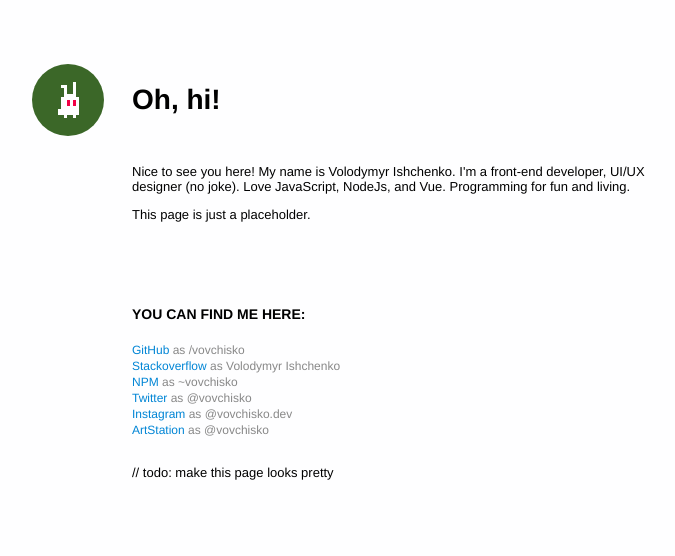
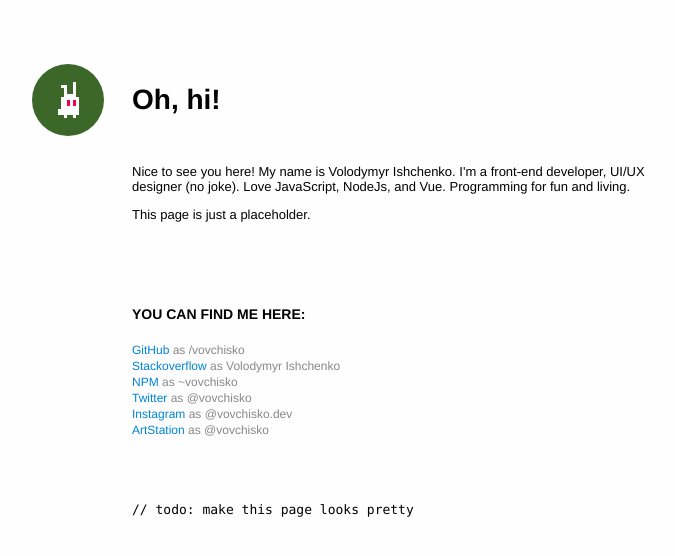
Before and after one commit to vovchisko/vovchisko, a Vue app: page / in a window 1280 px wide. Shown: the top 556 px of the page, without its empty margins (288-963 px from the left). Built offline with nearby package versions, Linux system fonts and the light colour scheme.

Commit message:
Update app.vue

```diff
--- a/src/app.vue
+++ b/src/app.vue
@@ -129,4 +129,10 @@
       }
     }
   }
+
+  .todo {
+    font-family: "Lucida Console", Monaco, monospace;
+    font-size: 13px;
+    margin-top: 5em;
+  }
 </style>
```
